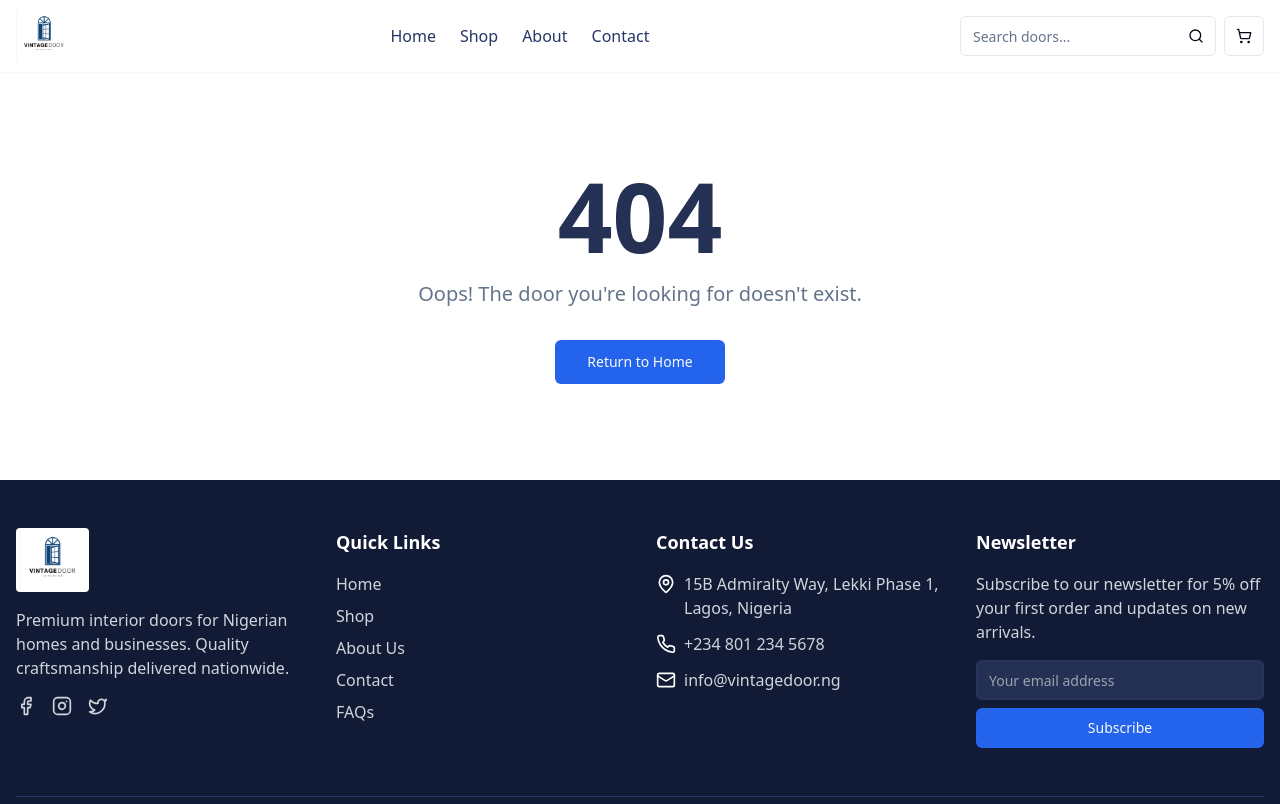
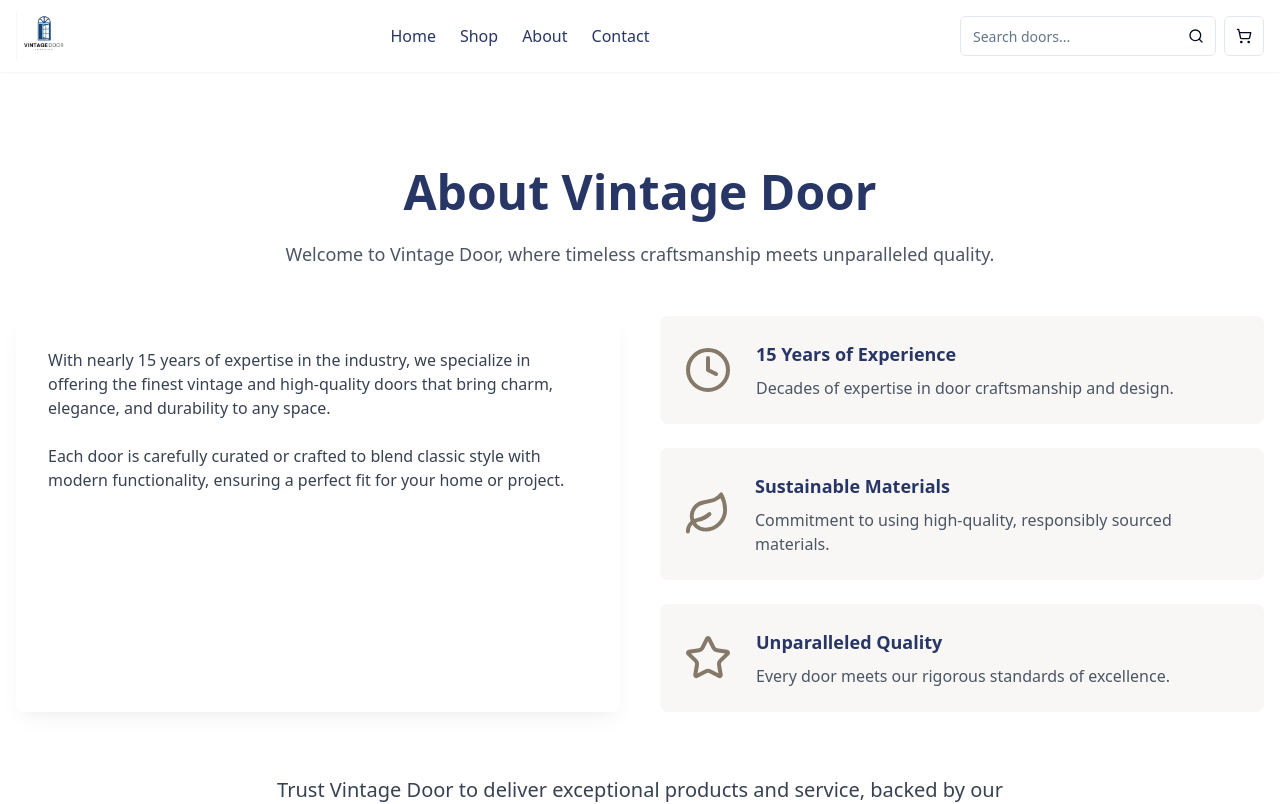
Before and after one commit to Dozie130/vintagedoor, a React (Vite) app: page /about in a window 1280 px wide. Shown: the top 804 px of the page. Built offline with nearby package versions, Linux system fonts and the light colour scheme.

Commit message:
Add about us section
Add about us section to the website.

```diff
--- a/src/App.tsx
+++ b/src/App.tsx
@@ -3,6 +3,7 @@ import { QueryClient, QueryClientProvider } from "@tanstack/react-query";
 import { BrowserRouter, Routes, Route } from "react-router-dom";
 import Index from "./pages/Index";
 import NotFound from "./pages/NotFound";
+import About from "./pages/About"; // New import
 
 const queryClient = new QueryClient();
 
@@ -11,6 +12,7 @@ const App = () => (
     <BrowserRouter>
       <Routes>
         <Route path="/" element={<Index />} />
+        <Route path="/about" element={<About />} /> {/* New route */}
         {/* ADD ALL CUSTOM ROUTES ABOVE THE CATCH-ALL "*" ROUTE */}
         <Route path="*" element={<NotFound />} />
       </Routes>
--- a/src/components/Footer.tsx
+++ b/src/components/Footer.tsx
@@ -1,4 +1,3 @@
-
 import { Link } from "react-router-dom";
 import {
   Mail,
--- /dev/null
+++ b/src/pages/About.tsx
@@ -0,0 +1,67 @@
+
+import Layout from "@/components/Layout";
+import { Leaf, Clock, Star } from "lucide-react";
+
+const About = () => {
+  return (
+    <Layout>
+      <div className="container mx-auto px-4 py-16 md:py-24">
+        <div className="max-w-4xl mx-auto text-center mb-12">
+          <h1 className="text-4xl md:text-5xl font-bold mb-6 text-navy-800">
+            About Vintage Door
+          </h1>
+          <p className="text-lg text-gray-600 mb-8">
+            Welcome to Vintage Door, where timeless craftsmanship meets unparalleled quality.
+          </p>
+        </div>
+
+        <div className="grid md:grid-cols-2 gap-10">
+          <div className="bg-white shadow-soft rounded-lg p-8">
+            <p className="text-gray-700 mb-6">
+              With nearly 15 years of expertise in the industry, we specialize in offering the finest vintage and high-quality doors that bring charm, elegance, and durability to any space.
+            </p>
+            <p className="text-gray-700">
+              Each door is carefully curated or crafted to blend classic style with modern functionality, ensuring a perfect fit for your home or project.
+            </p>
+          </div>
+
+          <div className="grid grid-cols-1 gap-6">
+            {[
+              {
+                icon: Clock,
+                title: "15 Years of Experience",
+                description: "Decades of expertise in door craftsmanship and design."
+              },
+              {
+                icon: Leaf,
+                title: "Sustainable Materials",
+                description: "Commitment to using high-quality, responsibly sourced materials."
+              },
+              {
+                icon: Star,
+                title: "Unparalleled Quality",
+                description: "Every door meets our rigorous standards of excellence."
+              }
+            ].map((feature, index) => (
+              <div key={index} className="flex items-center bg-vintage-50 p-6 rounded-lg">
+                <feature.icon className="w-12 h-12 text-vintage-600 mr-6" />
+                <div>
+                  <h3 className="text-lg font-semibold text-navy-800 mb-2">{feature.title}</h3>
+                  <p className="text-gray-600">{feature.description}</p>
+                </div>
+              </div>
+            ))}
+          </div>
+        </div>
+
+        <div className="text-center mt-16">
+          <p className="text-xl text-gray-700 max-w-3xl mx-auto">
+            Trust Vintage Door to deliver exceptional products and service, backed by our passion for excellence and deep-rooted experience.
+          </p>
+        </div>
+      </div>
+    </Layout>
+  );
+};
+
+export default About;
```
